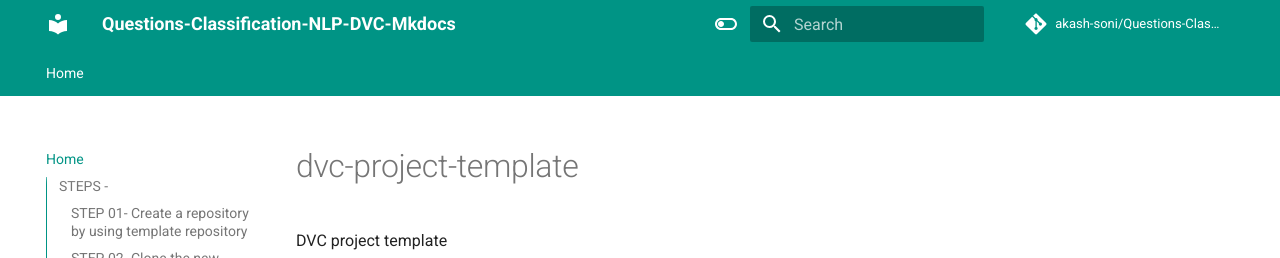
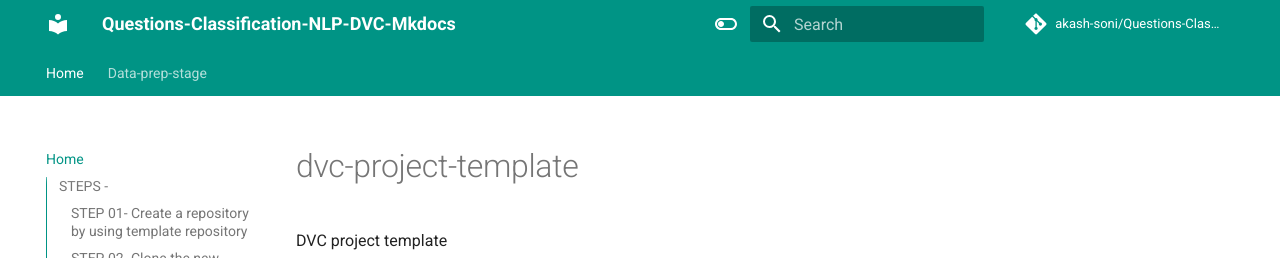
Before and after one commit to akash-soni/Questions-Classification-NLP-DVC-Mkdocs, an MkDocs documentation site: the page built from docs/index.md, in a window 1280 px wide and 1095 px high. Shown: the top 258 px of the window. Built offline with MkDocs 1.6.1 and Material for MkDocs 9.7.7, drawn with Linux system fonts in a browser that asks for light colours; comment, search, counter and statistics services are not loaded.

Commit message:
data_prep document available

```diff
--- a/mkdocs.yml
+++ b/mkdocs.yml
@@ -3,6 +3,7 @@
 # defeine TOC or order of website-
 nav:
   - Home: index.md
+  - Data-prep-stage: data_prep.md
 
 site_author: Akash soni
 site_description: >-
```
